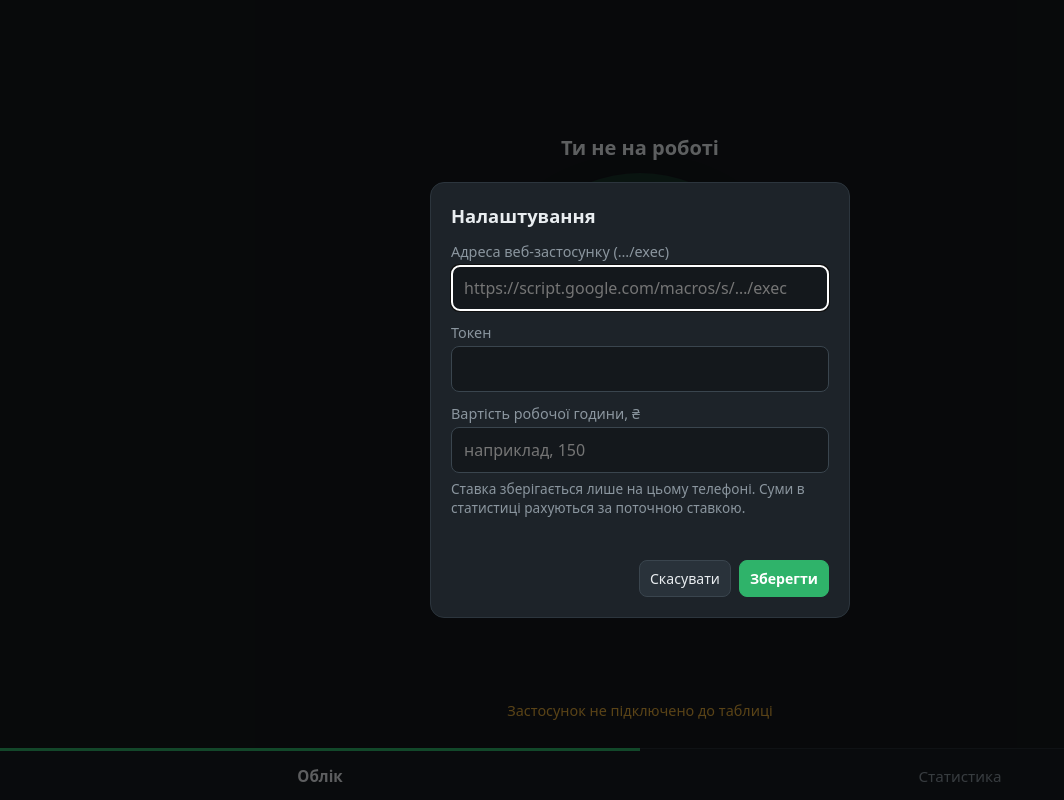
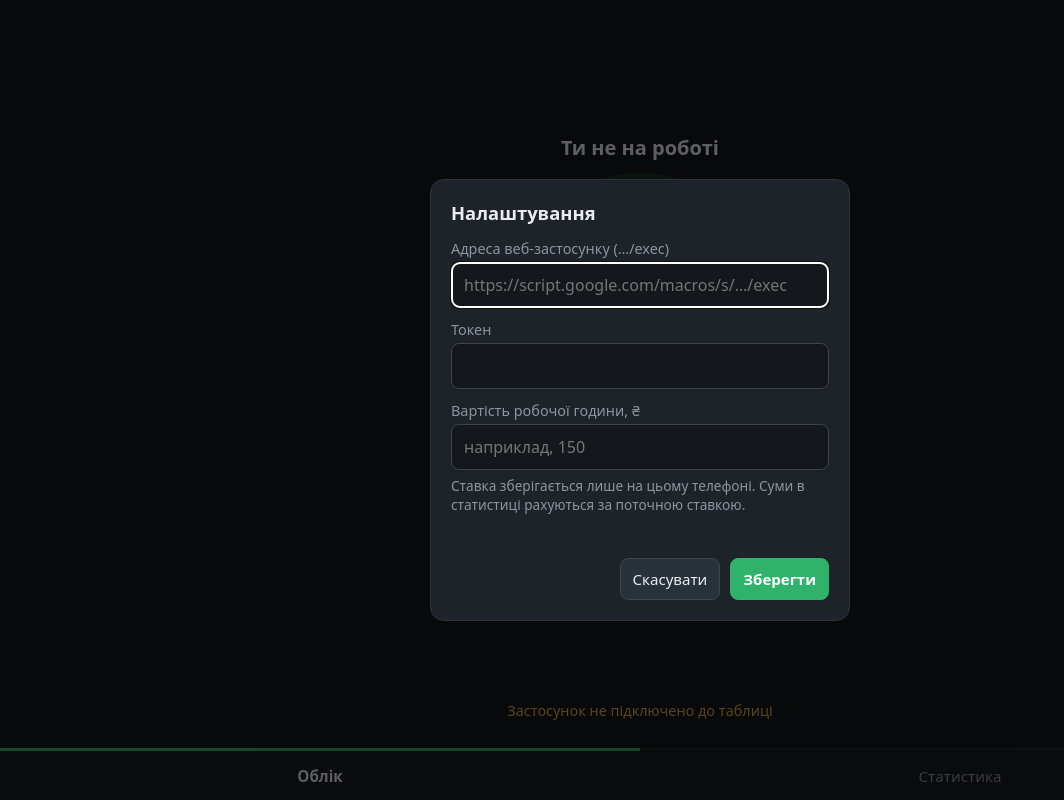
Before and after one commit to 0104smtv-svg/time-tracker, a plain HTML site: page index.html in a window 1280 px wide. Shown: the whole page, without its empty margins (0-1064 px from the left). Drawn offline with Linux system fonts and the light colour scheme.

Commit message:
Update index.html

```diff
--- a/index.html
+++ b/index.html
@@ -197,15 +197,15 @@
     font: inherit;
     font-size: 1rem;
   }
-  dialog .row { display: flex; flex-wrap: wrap; gap: 8px; justify-content: flex-end; margin-top: 18px; }
+  dialog .row { display: flex; flex-wrap: wrap; gap: 10px; justify-content: flex-end; margin-top: 18px; }
   dialog button {
-    padding: 8px 10px;
+    padding: 10px 12px;
     border-radius: 8px;
     border: 1px solid #3a454e;
     background: #29323a;
     color: var(--text);
     font: inherit;
-    font-size: .88rem;
+    font-size: .94rem;
     cursor: pointer;
   }
   dialog button.primary { background: var(--green); border-color: var(--green); color: #fff; font-weight: 600; }
```
